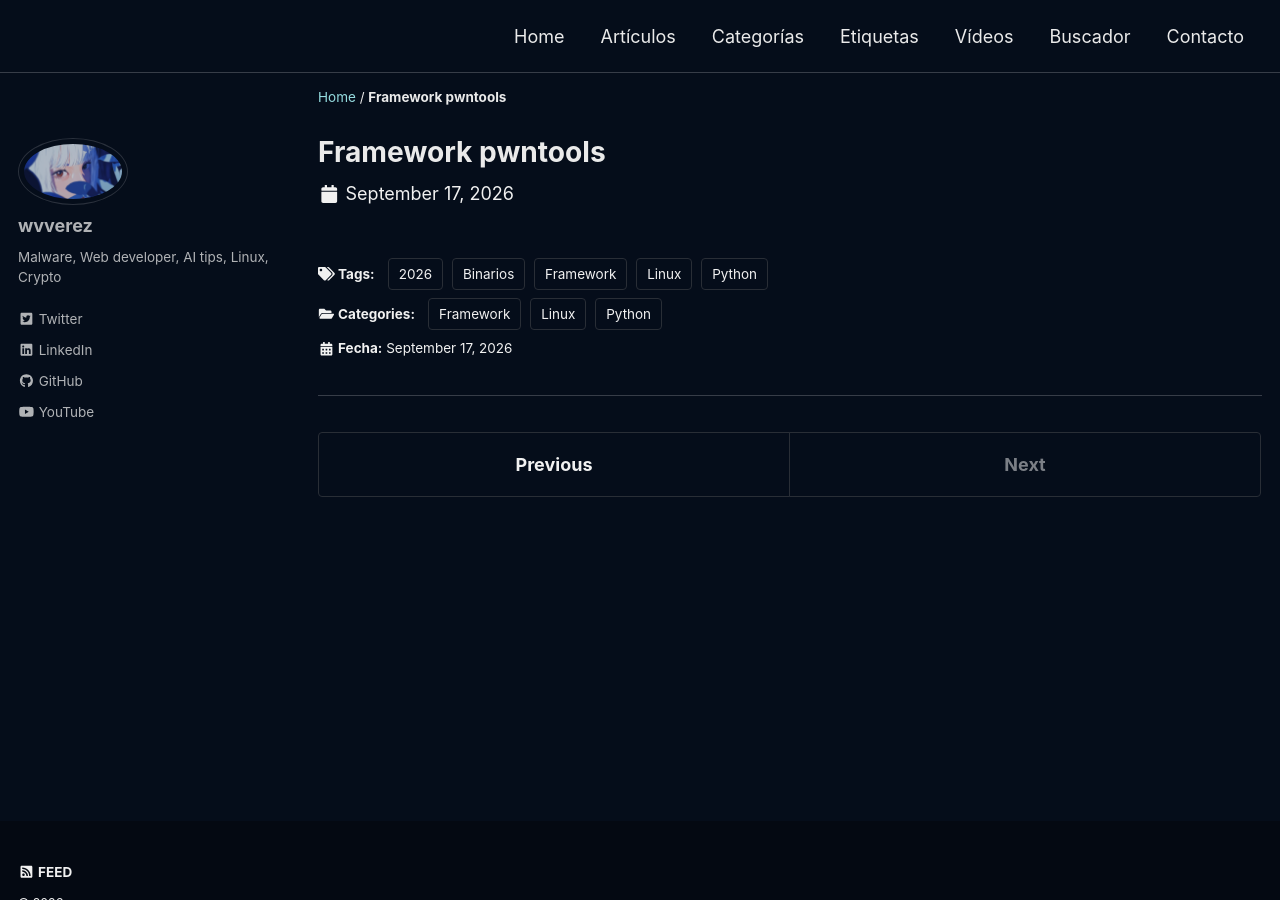
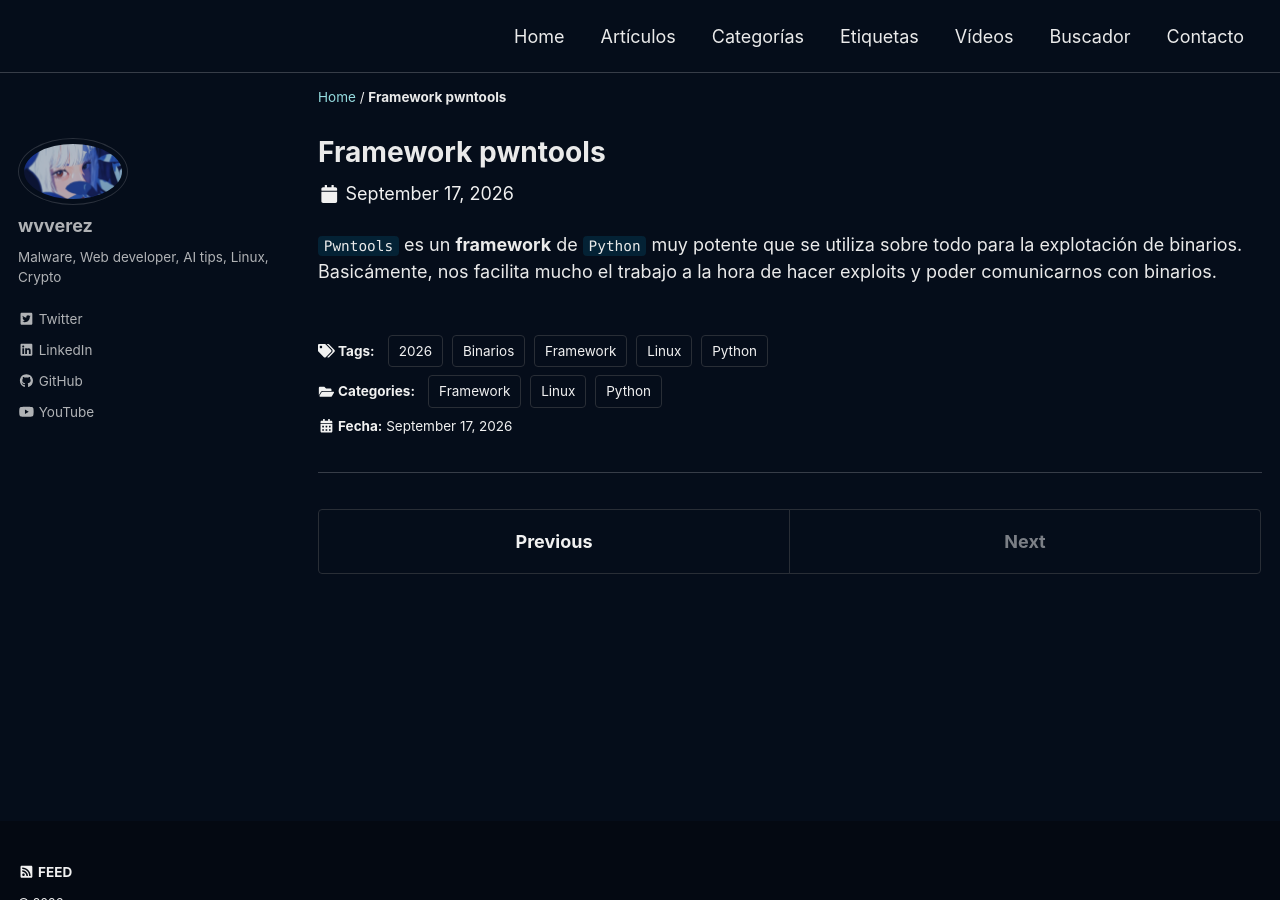
Before and after one commit to wvverez/wvverez.github.io, a Jekyll site: the page built from _posts/2026-09-17-pwntools.md, in a window 1280 px wide and 900 px high. Built offline with Jekyll 4.4.1, drawn with Linux system fonts in a browser that asks for light colours; cached includes are drawn as plain includes; a script that is not in the unit is left out.

Commit message:
Update 2026-09-17-pwntools.md

```diff
--- a/_posts/2026-09-17-pwntools.md
+++ b/_posts/2026-09-17-pwntools.md
@@ -18,3 +18,5 @@ tags:
   - Framework
   - Python
 ---
+
+`Pwntools` es un **framework** de `Python` muy potente que se utiliza sobre todo para la explotación de binarios. Basicámente, nos facilita mucho el trabajo a la hora de hacer exploits y poder comunicarnos con binarios.
```
